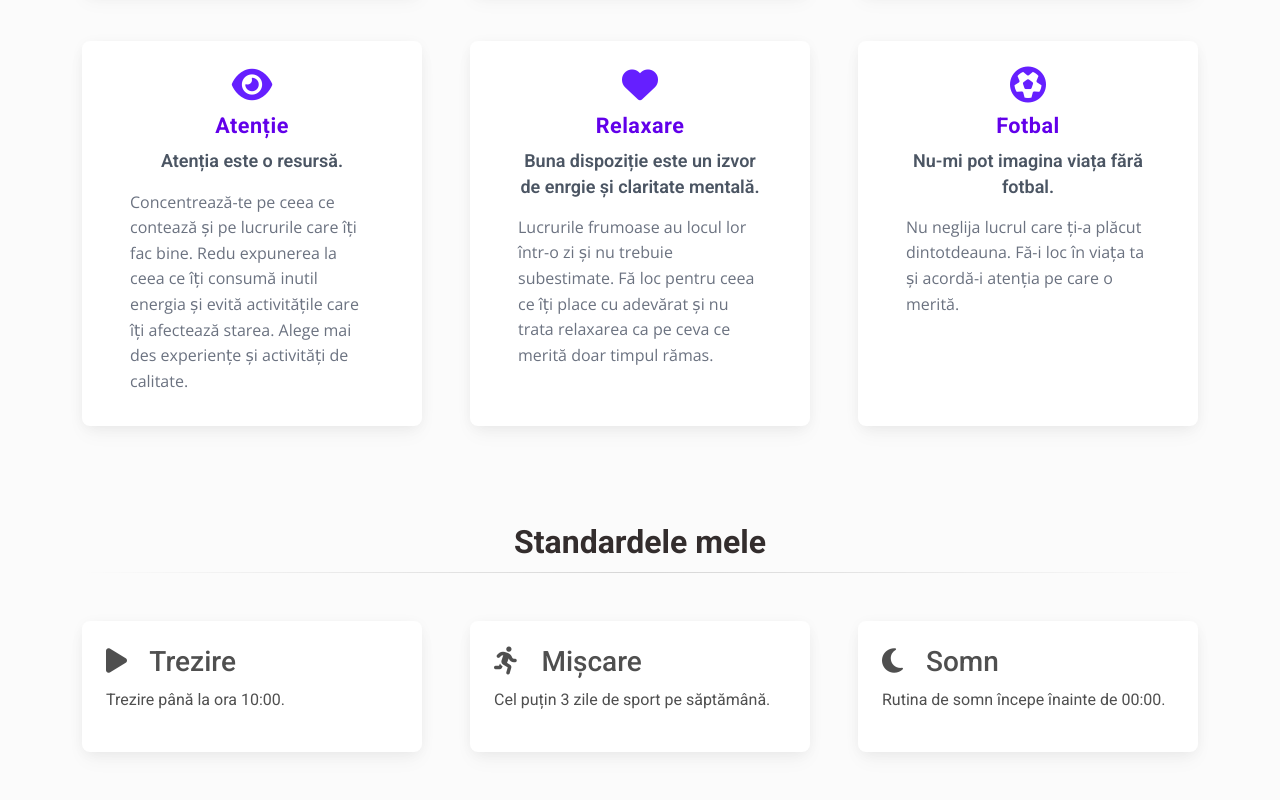
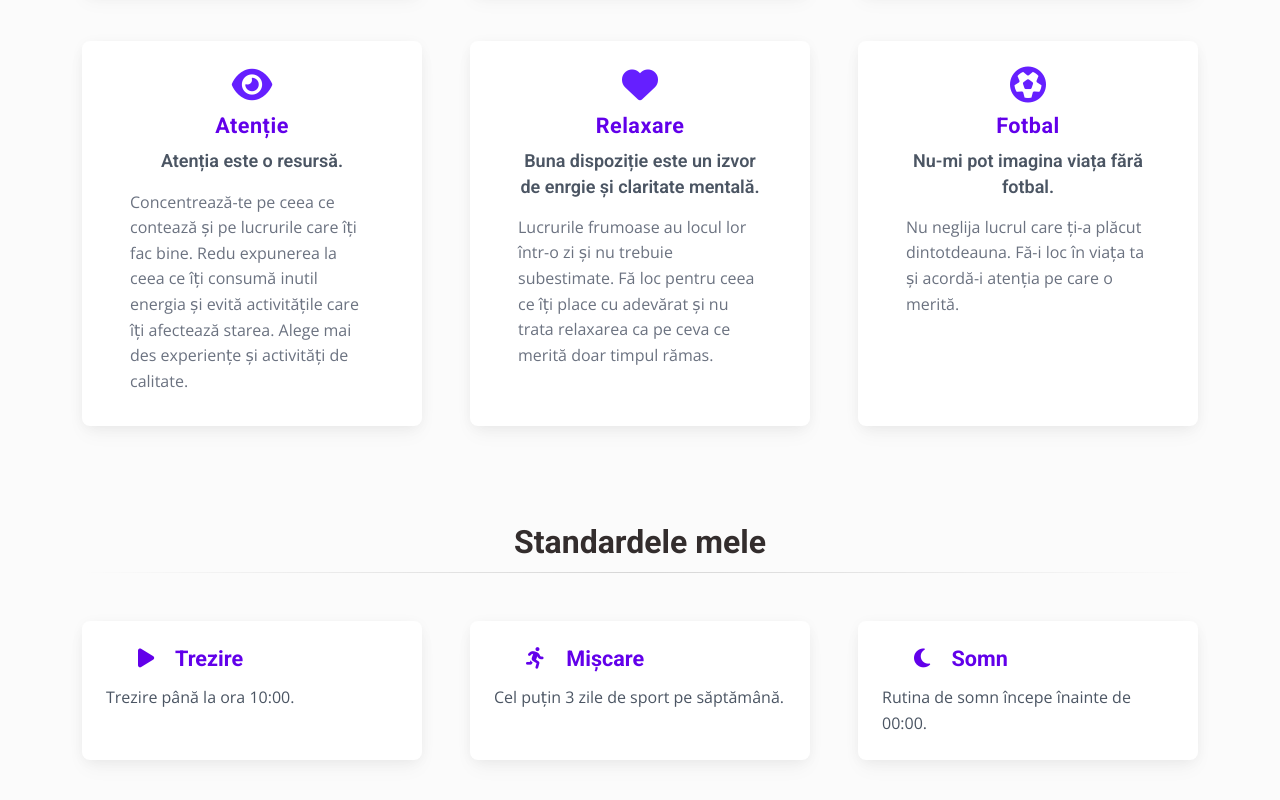
Before and after one commit to catalinbroinas/a-new-chapter, a website: page index.html in a window 1280 px wide. Shown: the part 881-1681 px from the top of the page. Drawn offline with nearby package versions, Linux system fonts and the light colour scheme.

Commit message:
style(MyStandards): add section styles

```diff
--- a/src/scss/components/_cards.scss
+++ b/src/scss/components/_cards.scss
@@ -36,3 +36,17 @@
     margin-bottom: 0;
   }
 }
+
+.card-standard {
+  height: 100%;
+
+  &__title {
+    @include title($size: 1.35rem, $color: $text-accent);
+    margin: 0 0 0.75rem 2rem;
+  }
+
+  &__text {
+    @include text();
+    margin-bottom: 0;
+  }
+}
```
Also changed, not shown: dist/css/style.css, 1 other file.
